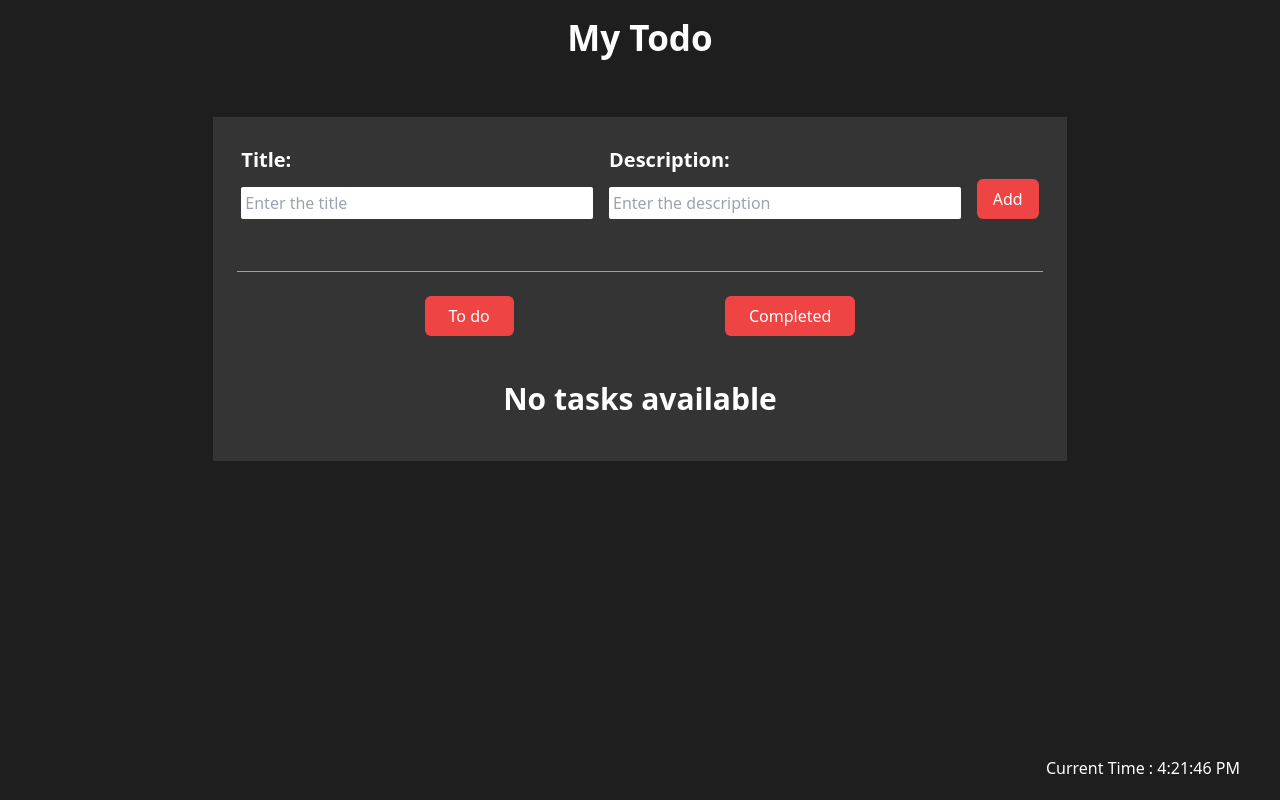
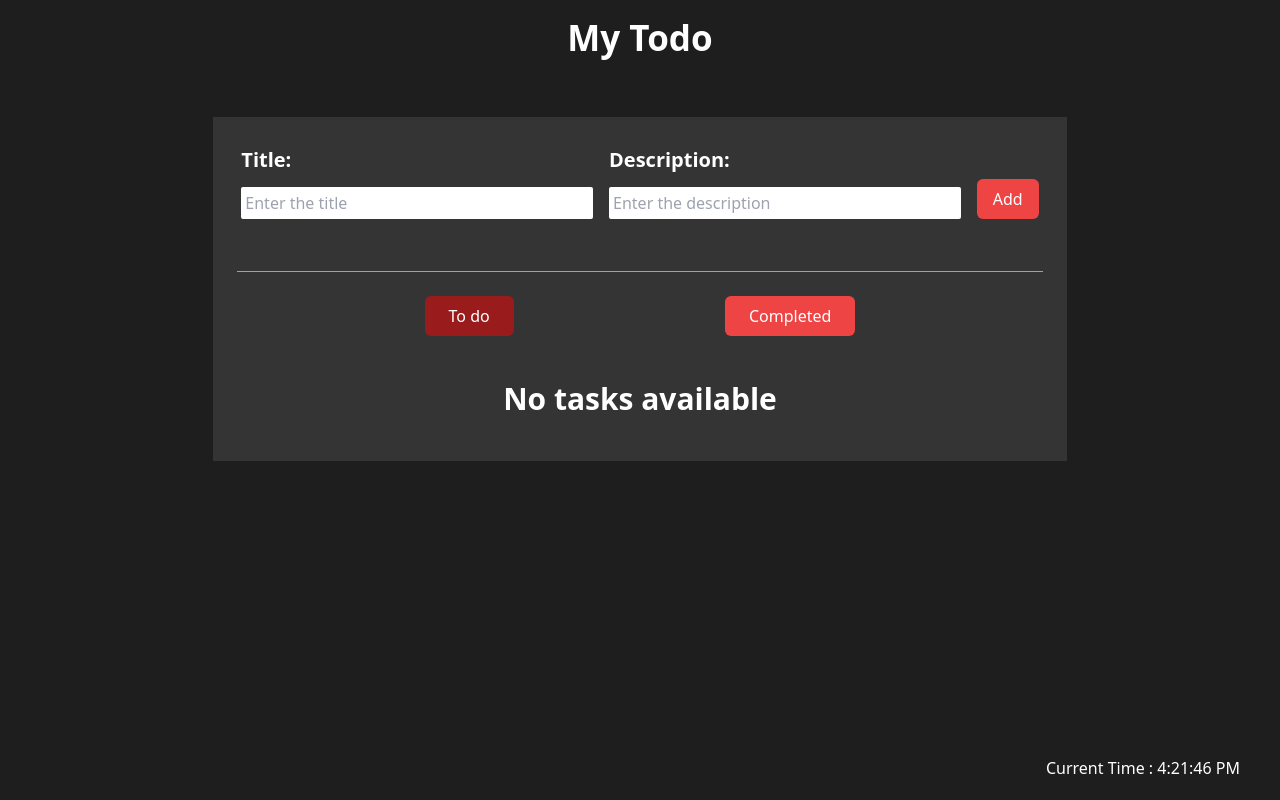
Before and after one commit to Tanmay041119/TodoApp, a React (Create React App) app: page / in a window 1280 px wide. Built offline with nearby package versions, Linux system fonts and the light colour scheme.

Commit message:
my second commit

```diff
--- a/src/App.js
+++ b/src/App.js
@@ -25,7 +25,7 @@ function App() {
   setInterval(updateTime,1000)
   function changeHandler(e) {
     e.preventDefault();
-    if (title !== '' && description !== '') {
+    if (title !== '') {
       let newTodo = {
         title: title,
         desc: description,
@@ -37,9 +37,7 @@ function App() {
       setDescription('');
       localStorage.setItem('todolist', JSON.stringify(updatedTodo));
     } else {
-      if (title === '' && description === '') alert('Please Enter the title and description');
-      else if (title === '') alert('Please Enter the title');
-      else alert('Please Enter the description');
+      alert('Please Enter the Title')
     }
   }
 
--- a/src/components/Filter.js
+++ b/src/components/Filter.js
@@ -1,12 +1,18 @@
 function Filter(props){
    let setCategory=props.setCategory
+   let category=props.category
     function filterHandler(e){
         setCategory(e.target.textContent);
     }
     return (
         <div className="w-full flex justify-evenly text-white">
-            <button onClick={filterHandler} className="rounded-md px-3 py-1  sm:px-6 sm:py-2  bg-red-500 hover:bg-red-700 transition-all duration-200 ">To do</button>
-            <button onClick={filterHandler} className="rounded-md px-3 py-1  sm:px-6 sm:py-2  bg-red-500 hover:bg-red-700 transition-all duration-200 ">Completed</button>
+            <button onClick={filterHandler} className={`rounded-md px-3 py-1  sm:px-6 sm:py-2  bg-red-500 hover:bg-red-700 transition-all duration-200
+                ${category==='To do' ? " bg-red-800" : "" }
+            `}
+            >To do</button>
+            <button onClick={filterHandler} className={`rounded-md px-3 py-1  sm:px-6 sm:py-2  bg-red-500 hover:bg-red-700 transition-all duration-200
+                ${category==='Completed' ? " bg-red-800" : "" }
+            `}>Completed</button>
         </div>
     );
 }
```
